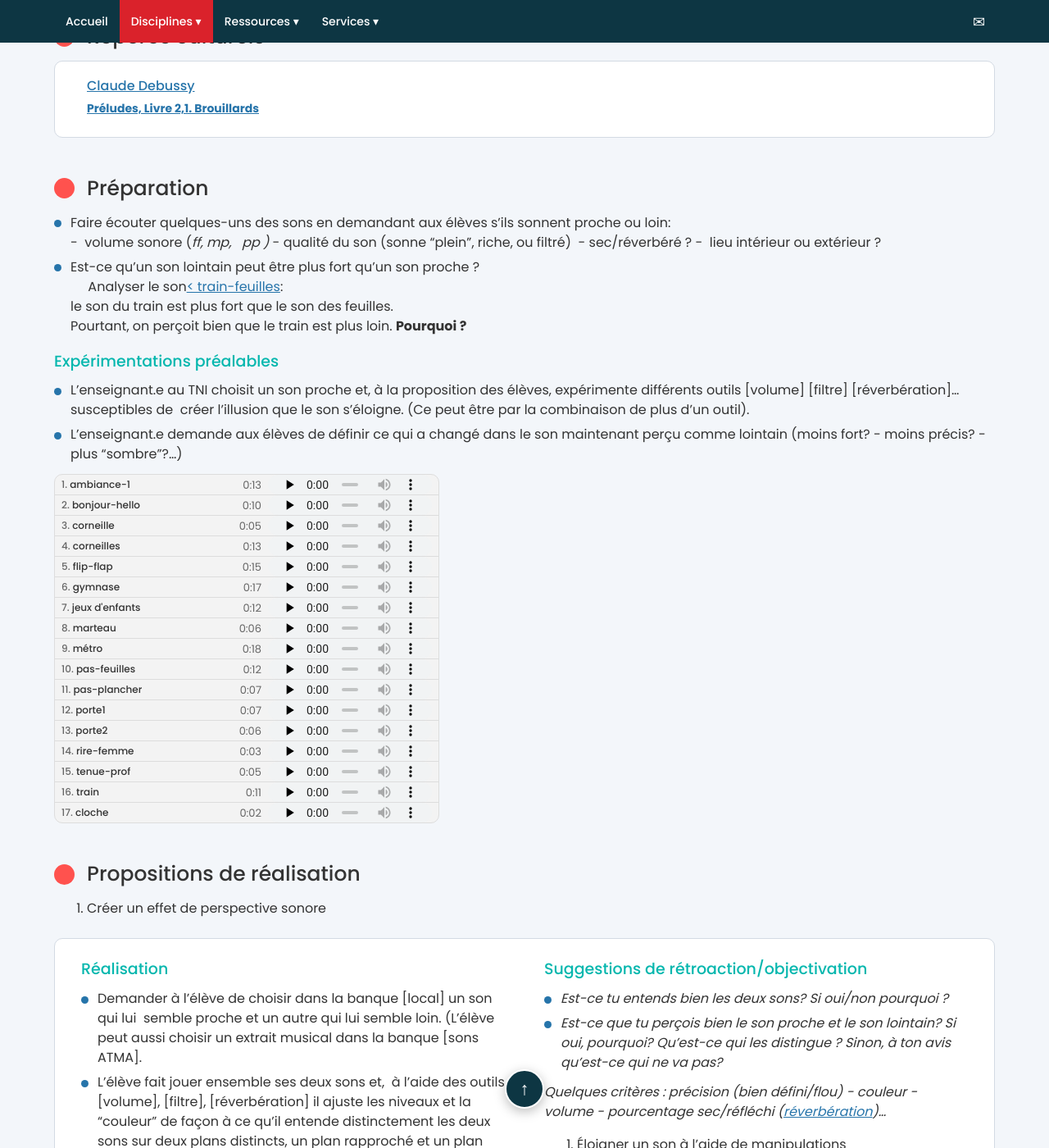
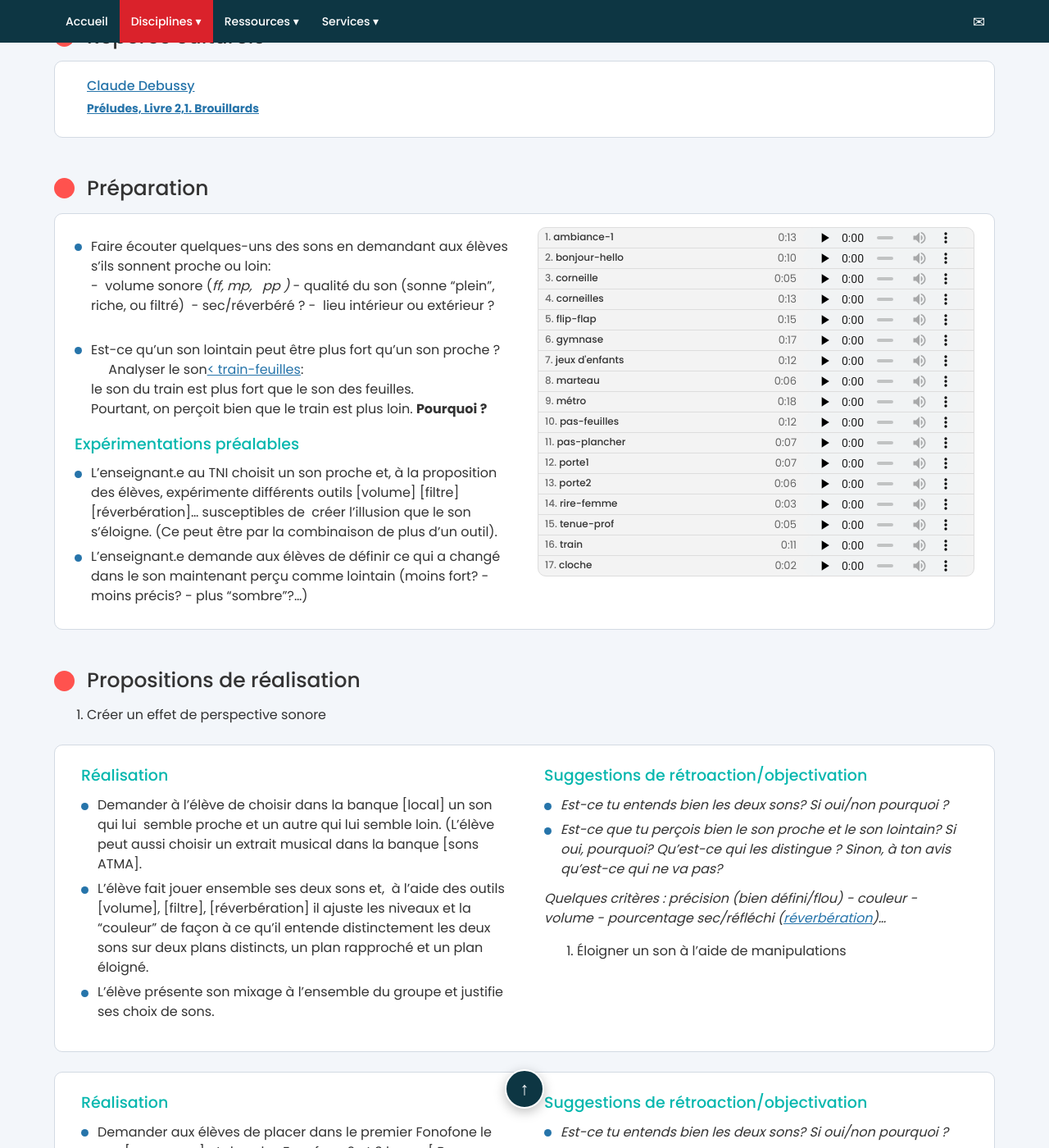
Before and after one commit to yves-fonofone/site-fonofone-revision, a Jekyll site: the page built from _activites/proche-loin-web.md, in a window 1280 px wide and 1400 px high, scrolled down 1464 px. Shown: the whole window at 82% size. Built offline with Jekyll 4.4.1, drawn with Linux system fonts in a browser that asks for light colours.

Commit message:
Proche-loin, Préparation : 2 colonnes, fichiers audio à droite
Co-Authored-By: Claude Opus 5.5 <noreply@anthropic.com>

```diff
--- a/_activites/proche-loin-web.md
+++ b/_activites/proche-loin-web.md
@@ -97,6 +97,9 @@ Au terme de l'activité:
 
 ## Préparation
 
+<section class="encadre encadre--blanc encadre--reperes-audio encadre--preparation-audio">
+<div class="reperes-audio__texte" markdown="1">
+
 - Faire écouter quelques-uns des sons en demandant aux élèves s'ils sonnent proche ou loin:
  -  volume sonore (*ff, mp,   pp )* - qualité du son (sonne "plein", riche, ou filtré)  - sec/réverbéré ? -  lieu intérieur ou extérieur ?
 - Est-ce qu’un son lointain peut être plus fort qu’un son proche ?
@@ -109,6 +112,8 @@ Au terme de l'activité:
 - L'enseignant.e au TNI choisit un son proche et, à la proposition des élèves, expérimente différents outils [volume] [filtre] [réverbération]... susceptibles de  créer l'illusion que le son s'éloigne. (Ce peut être par la combinaison de plus d'un outil).
 - L'enseignant.e demande aux élèves de définir ce qui a changé dans le son maintenant perçu comme lointain (moins fort? - moins précis? - plus "sombre"?...)
 
+</div>
+<div class="reperes-audio__sons">
 <ol class="playlist playlist--compacte">
   <li><span class="playlist__titre">ambiance-1</span> <span class="playlist__duree">0:13</span>
     <audio controls preload="none" src="../audio/activites/proche-loin-web/ambiance-1.mp3"></audio></li>
@@ -145,6 +150,8 @@ Au terme de l'activité:
   <li><span class="playlist__titre">cloche</span> <span class="playlist__duree">0:02</span>
     <audio controls preload="none" src="../audio/activites/proche-loin-web/cloche.m4a"></audio></li>
 </ol>
+</div>
+</section>
 
 <h2 id="realisation">Propositions de réalisation</h2>
 
--- a/style.css
+++ b/style.css
@@ -820,6 +820,7 @@ li.extrait p { margin: 0; }
 .fiche--fonofone .encadre--reperes-audio { display: grid; grid-template-columns: minmax(0, 1fr) minmax(0, 1fr); gap: 32px; align-items: center; }
 .fiche--fonofone .encadre--reperes-audio .playlist--compacte { margin: 0; max-width: none; }
 @media (max-width: 900px) { .fiche--fonofone .encadre--reperes-audio { grid-template-columns: minmax(0, 1fr); gap: 8px; } }
+.fiche--fonofone .encadre--preparation-audio { align-items: start; } /* Préparation : texte à gauche, sons à droite, alignés en haut */
 
 /* Sous-titre placé juste sous un titre d'étape (ex. Accumulation-sons courts) */
 .fiche--fonofone .fiche-contenu p.etape-sous-titre { margin: -4px 0 12px; font: 500 17px/1.35 Poppins, sans-serif; color: #444; }
```
